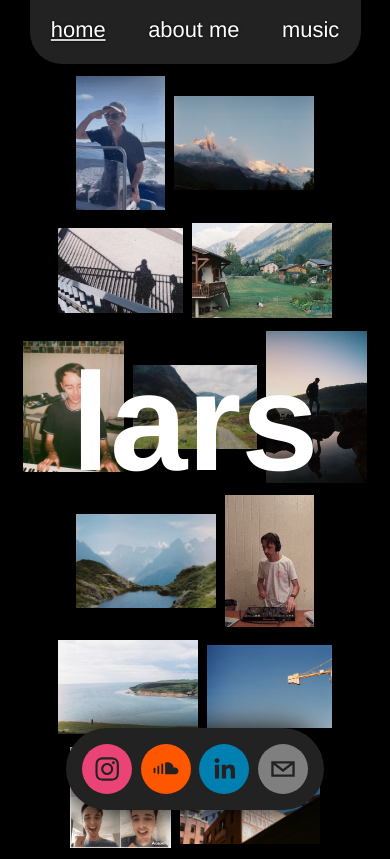
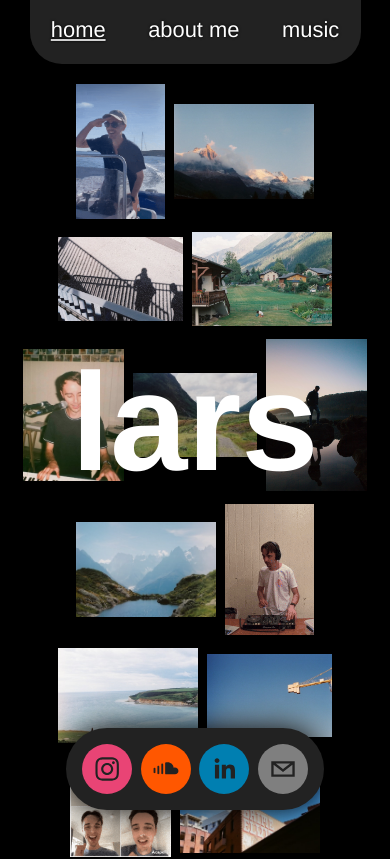
Before and after one commit to lars06/lars06.github.io, a React (Create React App) app: page / in a window 390 px wide. Shown: the top 859 px of the page. Built offline with nearby package versions, Linux system fonts and the light colour scheme.

Commit message:
Update mobile padding

```diff
--- a/src/index.css
+++ b/src/index.css
@@ -152,7 +152,7 @@ nav a.active {
 
 @media only screen and (max-width: 800px) {
     .photos ul {
-        padding-top: 9vh;
+        padding-top: 10vh;
     }
 }
 
```
